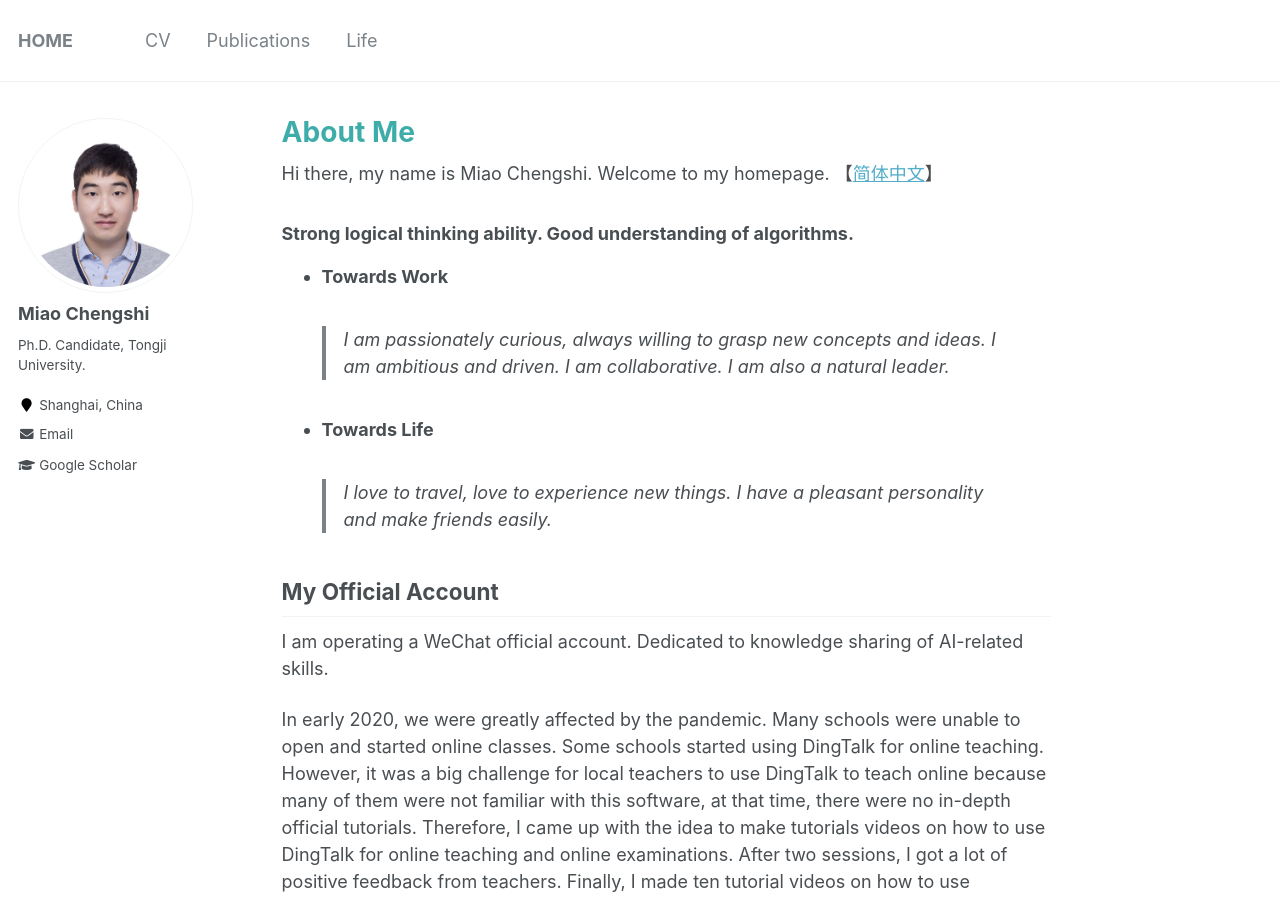
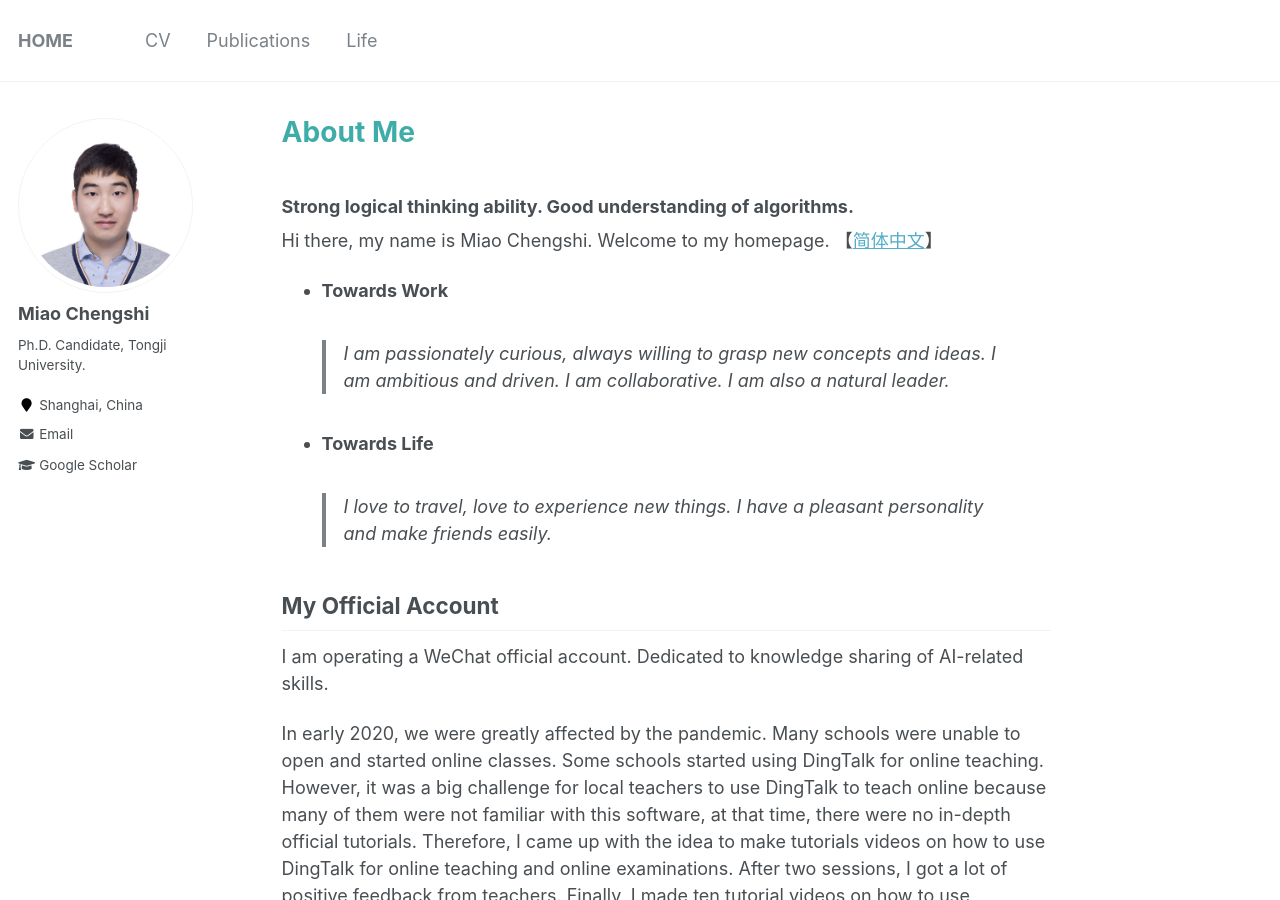
Before and after one commit to miaochengshi/miaochengshi.github.io, a Jekyll site: the page built from _pages/about.md, in a window 1280 px wide and 900 px high. Built offline with Jekyll 4.4.1, drawn with Linux system fonts in a browser that asks for light colours.

```diff
--- a/_pages/about.md
+++ b/_pages/about.md
@@ -8,9 +8,9 @@ redirect_from:
   - /about.html
 ---
 
+### Strong logical thinking ability. Good understanding of algorithms.
+
 Hi there, my name is Miao Chengshi. Welcome to my homepage. 【[简体中文](https://miaochengshi.github.io/cn/)】
-
-### Strong logical thinking ability. Good understanding of algorithms.
 
 - **Towards Work**
 > I am passionately curious, always willing to grasp new concepts and ideas. I am ambitious and driven. I am collaborative. I am also a natural leader.
```
